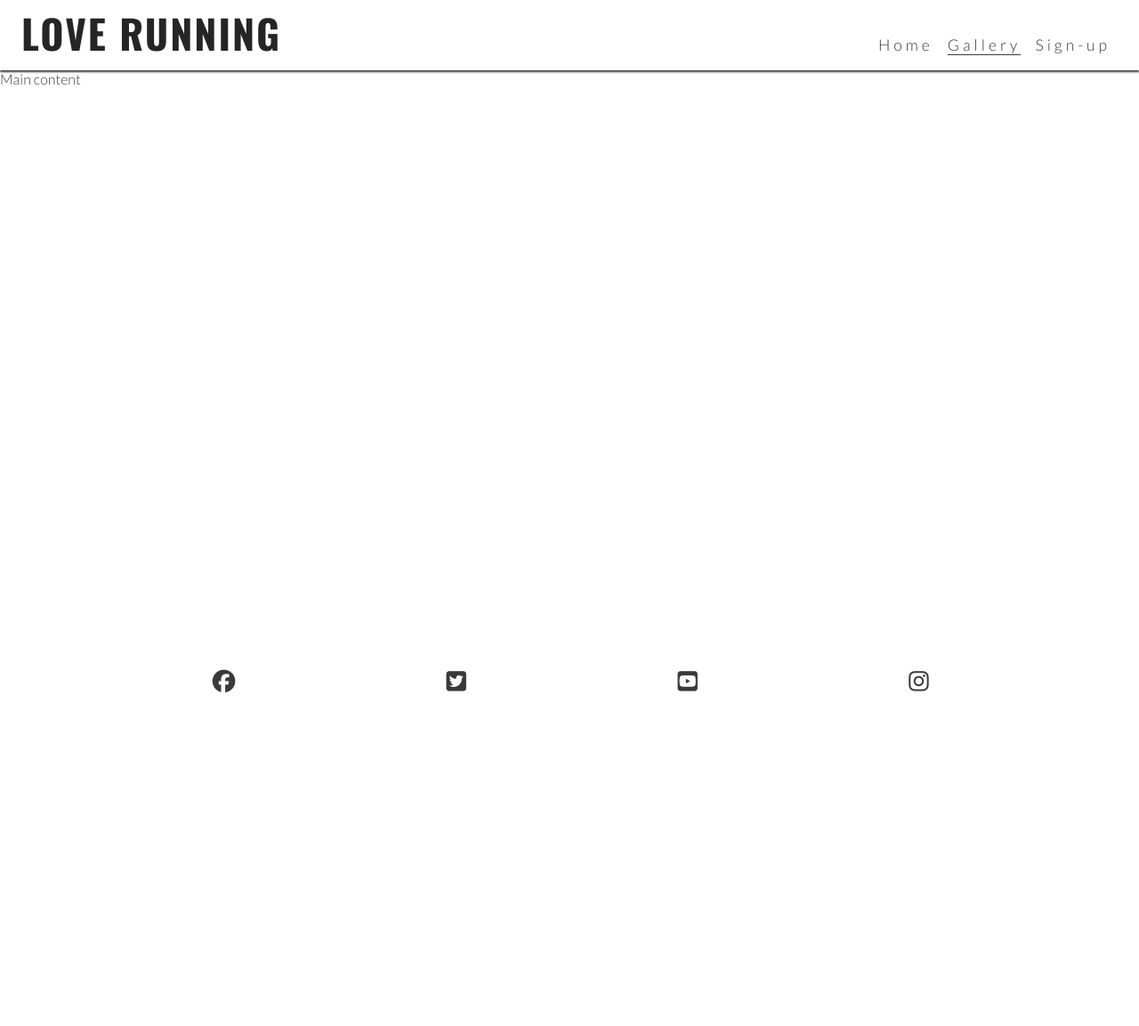
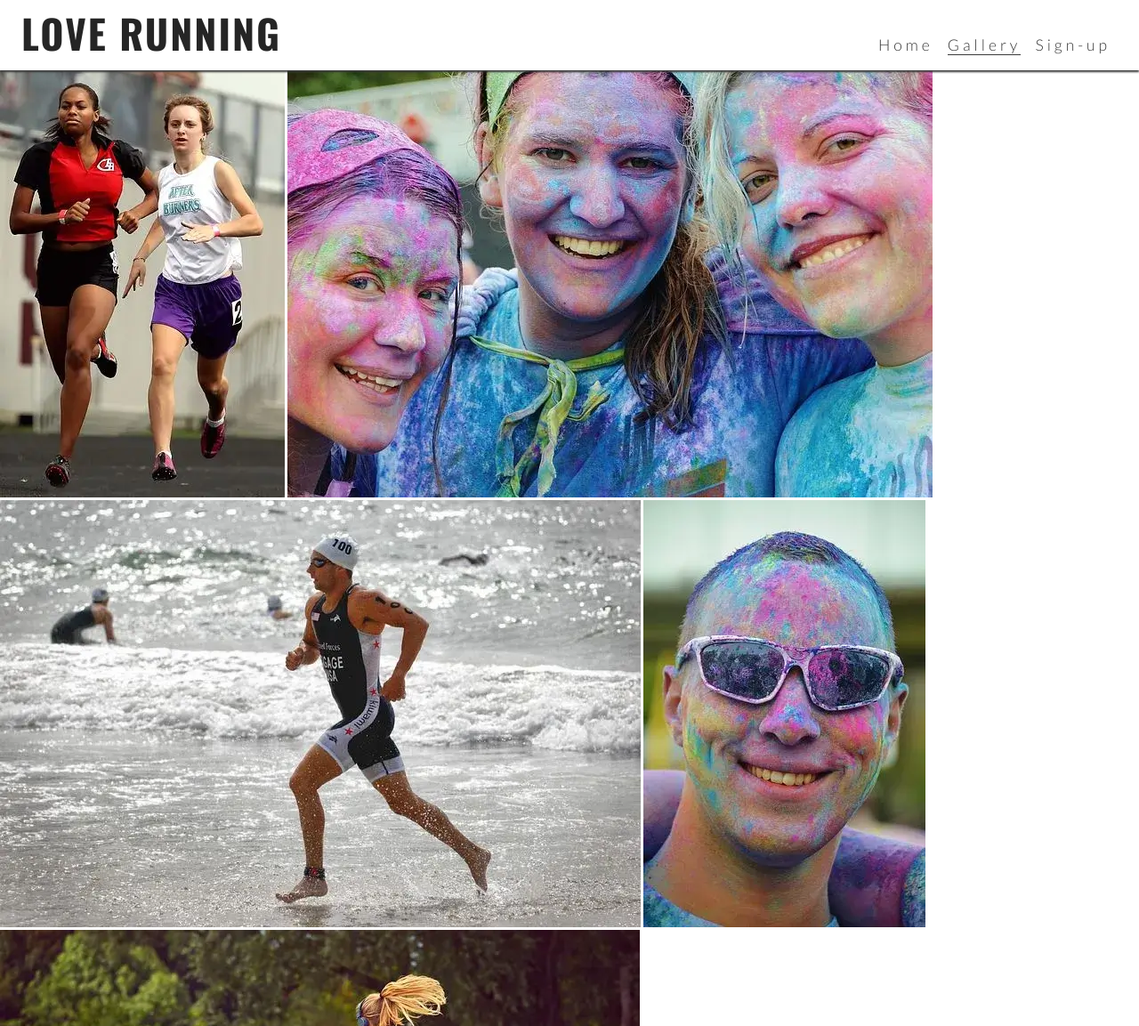
Before and after one commit to Beeden17/love-running, a plain HTML site: page gallery.html in a window 1280 px wide. Shown: the top 1153 px of the page at 89% size. Before the commit the page ends 800 px from the top, so only its background shows below. Drawn offline with nearby package versions, Linux system fonts and the light colour scheme.

Commit message:
Add images to gallery page

```diff
--- a/gallery.html
+++ b/gallery.html
@@ -37,7 +37,21 @@
     </header>
 
     <!-- Main content -->
-    <main>Main content</main>
+    <main>
+        <section id="gallery">
+            <div id="photos">
+                <img src="assets/images/athletes.webp" alt="two athletes running together">
+                <img src="assets/images/girls.webp" alt="Three girls at charity paint running festival">
+                <img src="assets/images/runner3.webp" alt="Solo male runner jogging on beach">
+                <img src="assets/images/man.webp" alt="Man at charity paint running festival">
+                <img src="assets/images/runner1.webp" alt="Solo female runner jogging through Phoenix Park">
+                <img src="assets/images/runner2.webp" alt="Runners competing in marathon">
+                <img src="assets/images/runner4.webp" alt="Solo female runner jogging on beach">
+                <img src="assets/images/running_gang.webp" alt="Large group of runners taking part in a marathon on a rainy day">
+                <img src="assets/images/mud-run.webp" alt="Two women runners taking a muddy selfie after the Mud Runners championship">
+            </div>
+        </section>
+    </main>
     <!-- Footer -->
     <footer>
         <ul id="social-networks">
```
Also changed, not shown: assets/images/athletes.webp (added), assets/images/girls.webp (added), assets/images/man.webp (added), assets/images/mud-run.webp (added), assets/images/runner1.webp (added), assets/images/runner2.webp (added), assets/images/runner3.webp (added), assets/images/runner4.webp (added), assets/images/running_gang.webp (added).
